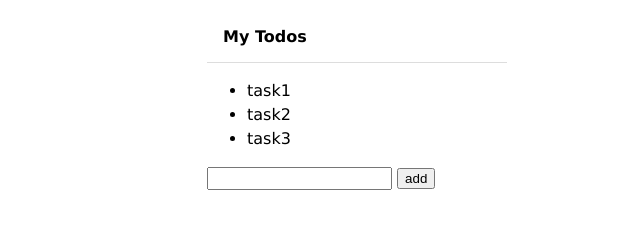
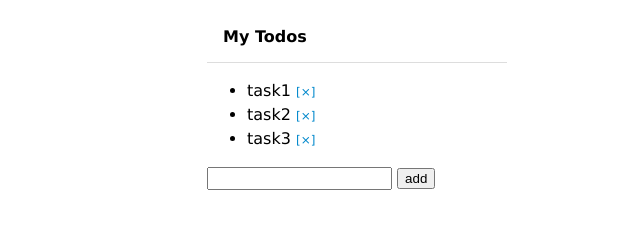
Before and after one commit to NanaTerada/lesson_vue_js_v6, a plain HTML site: page index.html in a window 1280 px wide. Shown: the full height of the page, 283-923 px from the left. Drawn offline with nearby package versions, Linux system fonts and the light colour scheme.

Commit message:
#06 ToDoを削除できるようにしよう

```diff
--- a/css/style.css
+++ b/css/style.css
@@ -22,3 +22,9 @@ body {
     padding:2px
 
 }
+
+.command {
+    font-size: 12px;
+    cursor: pointer;
+    color:#08c ;
+}
--- a/index.html
+++ b/index.html
@@ -11,7 +11,9 @@
             <h1>My Todos</h1>
           <ul>
                 <!-- 繰り返し処理にする -->
-              <li v-for="todo in todos">{{ todo }}</li>
+              <li v-for="(todo,index) in todos">{{ todo }}
+                  <span @click="deletItem(index)" class="command">[×]</span>
+              </li>
           </ul>
 
           <form v-on:submit.prevent="addItem">
--- a/js/main.js
+++ b/js/main.js
@@ -12,13 +12,15 @@ var vm = new Vue({
     ]
     },
     methods: {
-        // addItem: function(e) {
-        //     e.preventDefault();
-        //     this.todos.push(this.newItem);
-        // }
         addItem: function() {
             this.todos.push(this.newItem);
+        },
+        deletItem: function(index){
+            if(confirm('are you sure')){
+                this.todos.splice(index,1);
+            }
         }
+
     }
     });
 })();
```
